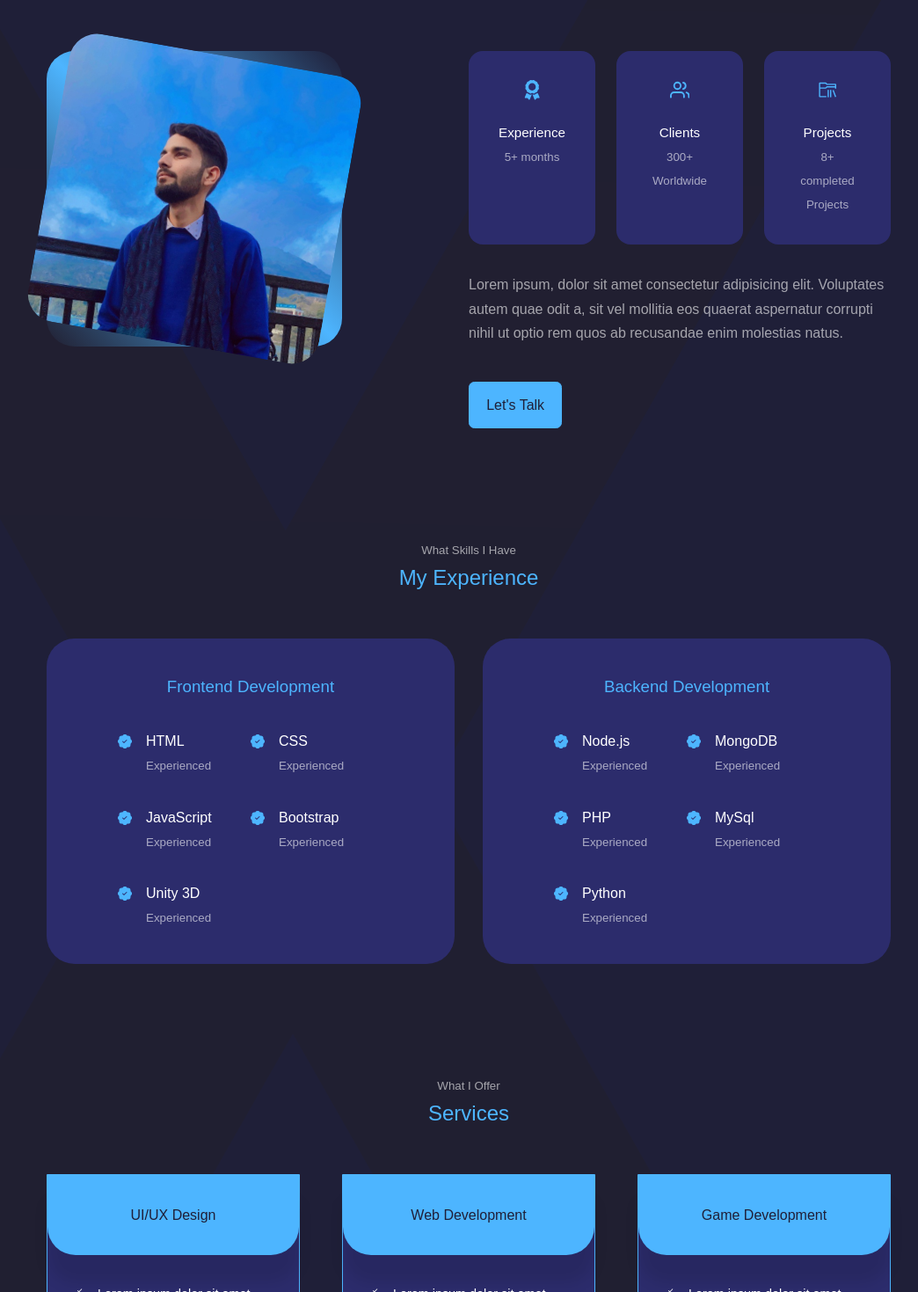
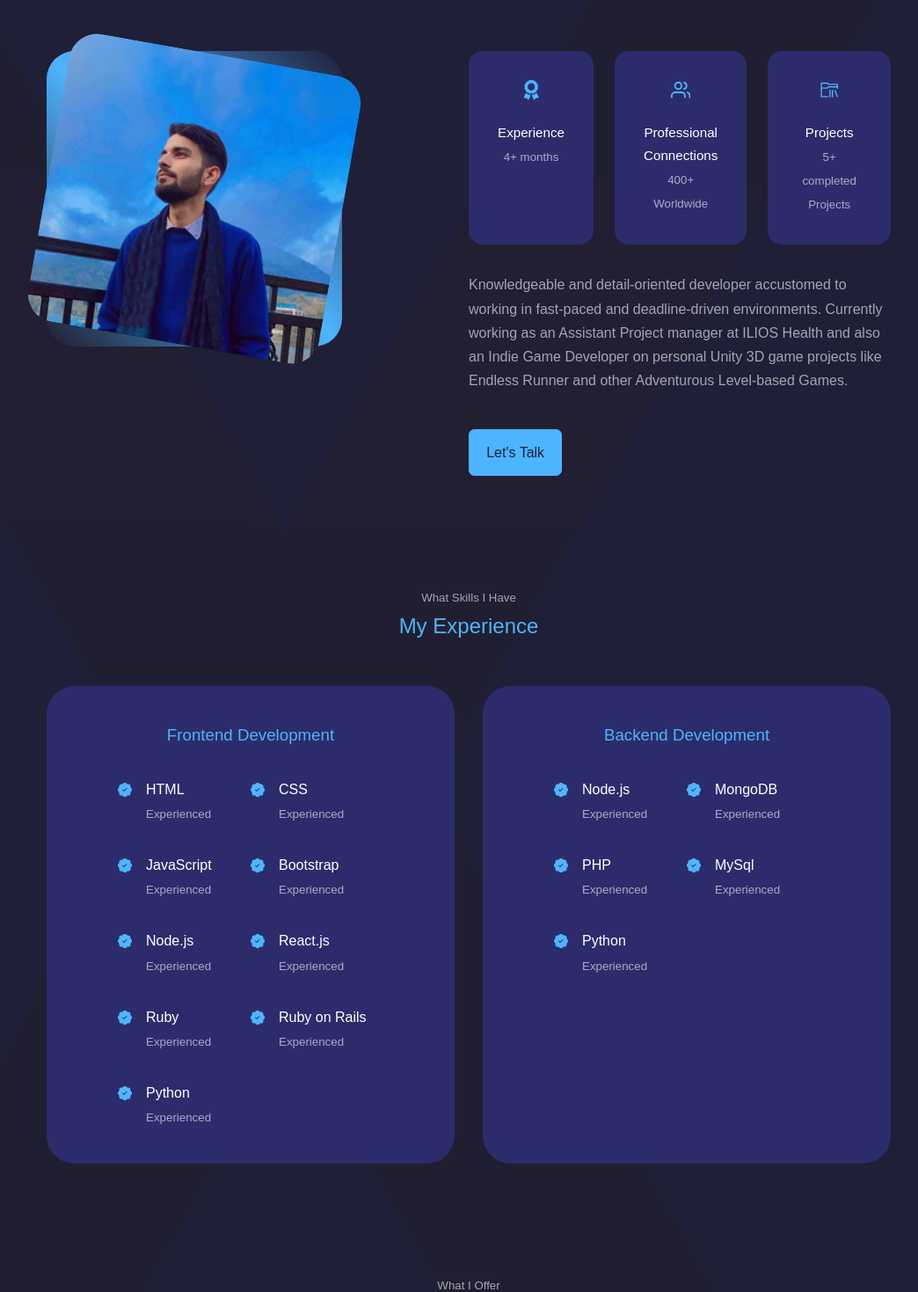
Before and after one commit to dhairyajain571/portfolio-app, a React (Create React App) app: page / in a window 1280 px wide. Shown: the part 981-2450 px from the top of the page at 88% size, without its empty margins (107-1151 px from the left). Built offline with nearby package versions, Linux system fonts and the light colour scheme.

Commit message:
content-update

```diff
--- a/src/components/about/About.jsx
+++ b/src/components/about/About.jsx
@@ -23,26 +23,25 @@ function About() {
           <article className='about__card'>
             <FaAward className='about__icon'/>
             <h5>Experience</h5>
-            <small>5+ months</small>
+            <small>4+ months</small>
           </article>
 
           <article className='about__card'>
             <FiUsers className='about__icon'/>
-            <h5>Clients</h5>
-            <small>300+ Worldwide</small>
+            <h5>Professional Connections</h5>
+            <small>400+ Worldwide</small>
           </article>
 
           <article className='about__card'>
             <VscFolderLibrary className='about__icon'/>
             <h5>Projects</h5>
-            <small>8+ completed Projects</small>
+            <small>5+ completed Projects</small>
           </article>
         </div>
 
         <p>
-          Lorem ipsum, dolor sit amet consectetur adipisicing elit. Voluptates autem quae odit a,
-          sit vel mollitia eos quaerat aspernatur corrupti nihil ut optio rem quos ab recusandae
-          enim molestias natus.
+        Knowledgeable and detail-oriented developer accustomed to working in fast-paced and deadline-driven environments.
+Currently working as an Assistant Project manager at ILIOS Health and also an Indie Game Developer on personal Unity 3D game projects like Endless Runner and other Adventurous Level-based Games.
         </p>
 
         <a href="#contact" className='btn btn-primary'>Let's Talk</a>
--- a/src/components/experience/Experience.jsx
+++ b/src/components/experience/Experience.jsx
@@ -43,7 +43,35 @@ function Experience() {
             <article className='experience__details'>
                <BsPatchCheckFill className="experience__details-icon"/>
                <div>
-               <h4>Unity 3D</h4>
+               <h4>Node.js</h4>
+               <small className='text-light'>Experienced</small>
+               </div>
+            </article>
+            <article className='experience__details'>
+               <BsPatchCheckFill className="experience__details-icon"/>
+               <div>
+               <h4>React.js</h4>
+               <small className='text-light'>Experienced</small>
+               </div>
+            </article>
+            <article className='experience__details'>
+               <BsPatchCheckFill className="experience__details-icon"/>
+               <div>
+               <h4>Ruby</h4>
+               <small className='text-light'>Experienced</small>
+               </div>
+            </article>
+            <article className='experience__details'>
+               <BsPatchCheckFill className="experience__details-icon"/>
+               <div>
+               <h4>Ruby on Rails</h4>
+               <small className='text-light'>Experienced</small>
+               </div>
+            </article>
+            <article className='experience__details'>
+               <BsPatchCheckFill className="experience__details-icon"/>
+               <div>
+               <h4>Python</h4>
                <small className='text-light'>Experienced</small>
                </div>
             </article>
--- a/src/components/header/Header.jsx
+++ b/src/components/header/Header.jsx
@@ -10,7 +10,7 @@ function Header() {
       <div className="container header__container">
         <h5>Hello I'm</h5>
         <h1>Dhairya Kumar Jain</h1>
-        <h5 className='text-light'>Fullstack Developer</h5>
+        <h5 className='text-light'>Game Developer / Frontend Developer</h5>
         <CTA />
         <HeaderSocials />
         <div className="me">
```
